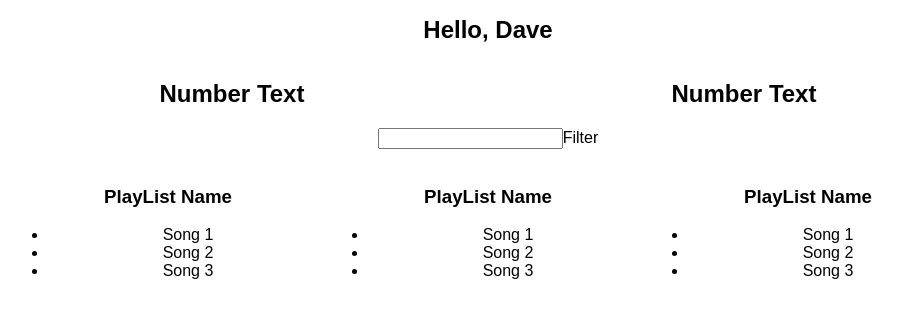
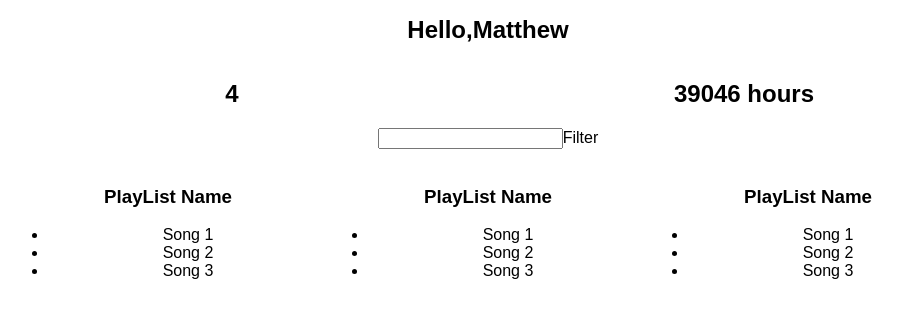
Before and after one commit to demrich/reactSpotifyPlaylist, a React (Create React App) app: page / in a window 1280 px wide. Shown: the top 318 px of the page, without its empty margins (152-1055 px from the left). Built offline with nearby package versions, Linux system fonts and the light colour scheme.

Commit message:
added dummy data to components

```diff
--- a/src/App.js
+++ b/src/App.js
@@ -3,11 +3,53 @@ import logo from './logo.svg';
 import './App.css';
 let textColor = '#fff';
 
-class Aggregate extends Component {
+let fakeServerData = {
+  user: {
+    name: 'Matthew',
+    playlists: [
+      {
+        name: 'My favorites',
+        songs: [{name:'beat off', duration:12345}, {name:'what the fuck', duration:23415}, {name: 'woah holy shit', duration:945374} ]
+      },
+      {
+        name: 'Weekly Shit',
+        songs: [{name:'beating', duration:12345}, {name:'awesome', duration:23415}, {name: 'woah holy shit', duration:92374} ]
+      },
+      {
+        name: 'Off the Charts',
+        songs: [{name:'off', duration:12345}, {name:'cool', duration:23415}, {name: 'whatever', duration:92244} ]
+      },
+      {
+        name: 'Indie Goth Bois',
+        songs: [{name:' fuck boi', duration:12345}, {name:'xanban', duration:23415}, {name: 'go away', duration:2342374} ]
+      }
+    ]
+  }
+};
+
+class PlayListCounter extends Component {
   render() {
     return (
       <div style ={{width : '40%', display: 'inline-block'}}>
-      <h2>Number Text</h2>
+      <h2>{this.props.playlists.length}</h2>
+      </div>
+    );
+    }
+}
+
+class HourCounter extends Component {
+  render() {
+    let totalSongs = this.props.playlists.reduce((songs, eachPlaylist) =>{
+      return songs.concat(eachPlaylist.songs)
+    }, [])
+
+    let totalDuration = totalSongs.reduce((sum, eachSong) =>{
+      return Math.round((sum + eachSong.duration)/60)
+    }, 0)
+
+    return (
+      <div style ={{width : '40%', display: 'inline-block'}}>
+      <h2>{totalDuration} hours</h2>
       </div>
     );
     }
@@ -44,24 +86,48 @@ class PlayList extends Component {
 }
 
 class App extends Component {
+constructor() {
+    super();
+    this.state = {serverData: {} }
+}
+componentDidMount = () => {
+  setTimeout(() => {
+    this.setState({serverData: fakeServerData})
+  }, 3000);
+};
+
+
   render() {
 
-    let name = "Dave"
 
     return (
       <div className="App">
-        <h1 className="App-title">Hello, {name}</h1>
-        <Aggregate />
-        <Aggregate />
+
+        {this.state.serverData.user ?
+          <div>
+          <h1 className="App-title">Hello,
+        {this.state.serverData.user.name}
+         </h1>
+        <PlayListCounter playlists={
+            this.state.serverData.user.playlists
+        }/>
+        <HourCounter  playlists ={
+            this.state.serverData.user.playlists
+
+        }/>
+
         <Filter />
         <PlayList />
         <PlayList />
         <PlayList />
+        </div> : <h1 className="App-title">Loading...</h1>
 
-
+      }
       </div>
     );
   }
+
+
 }
 
 export default App;
```
